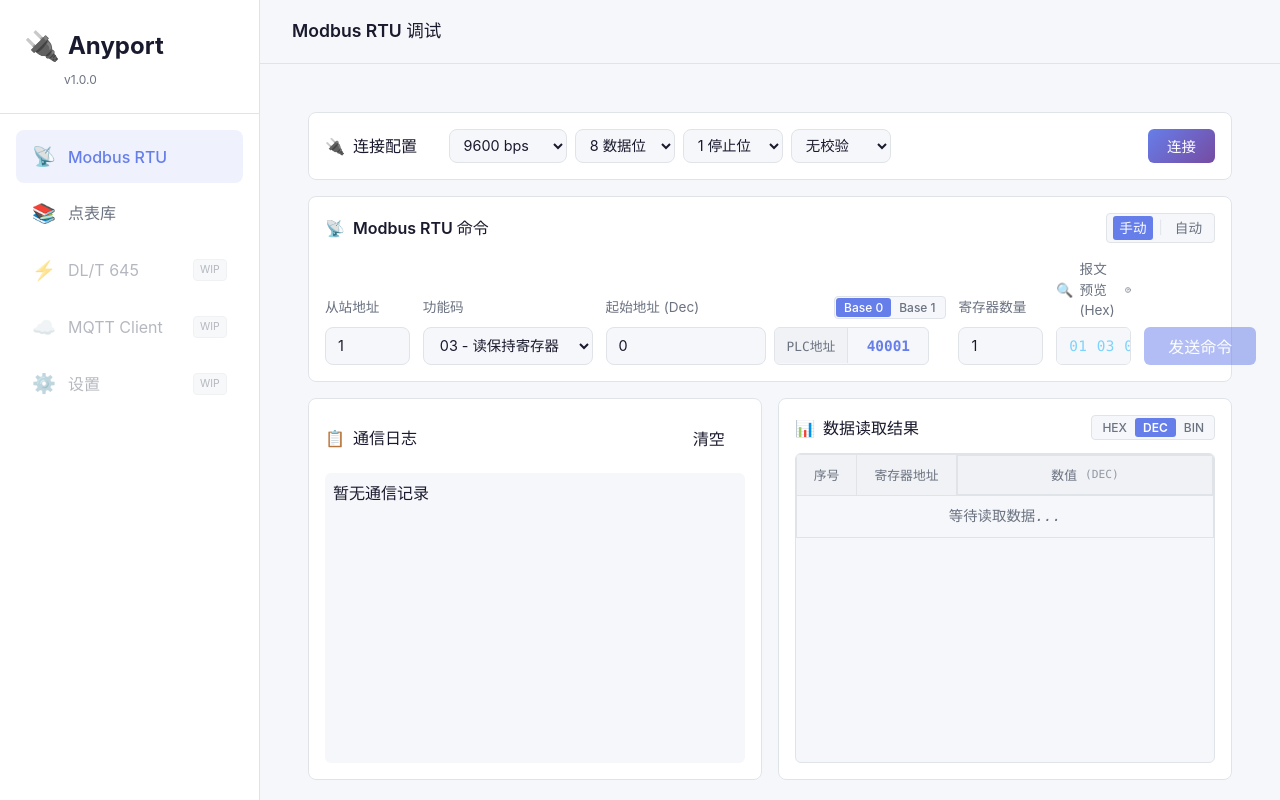
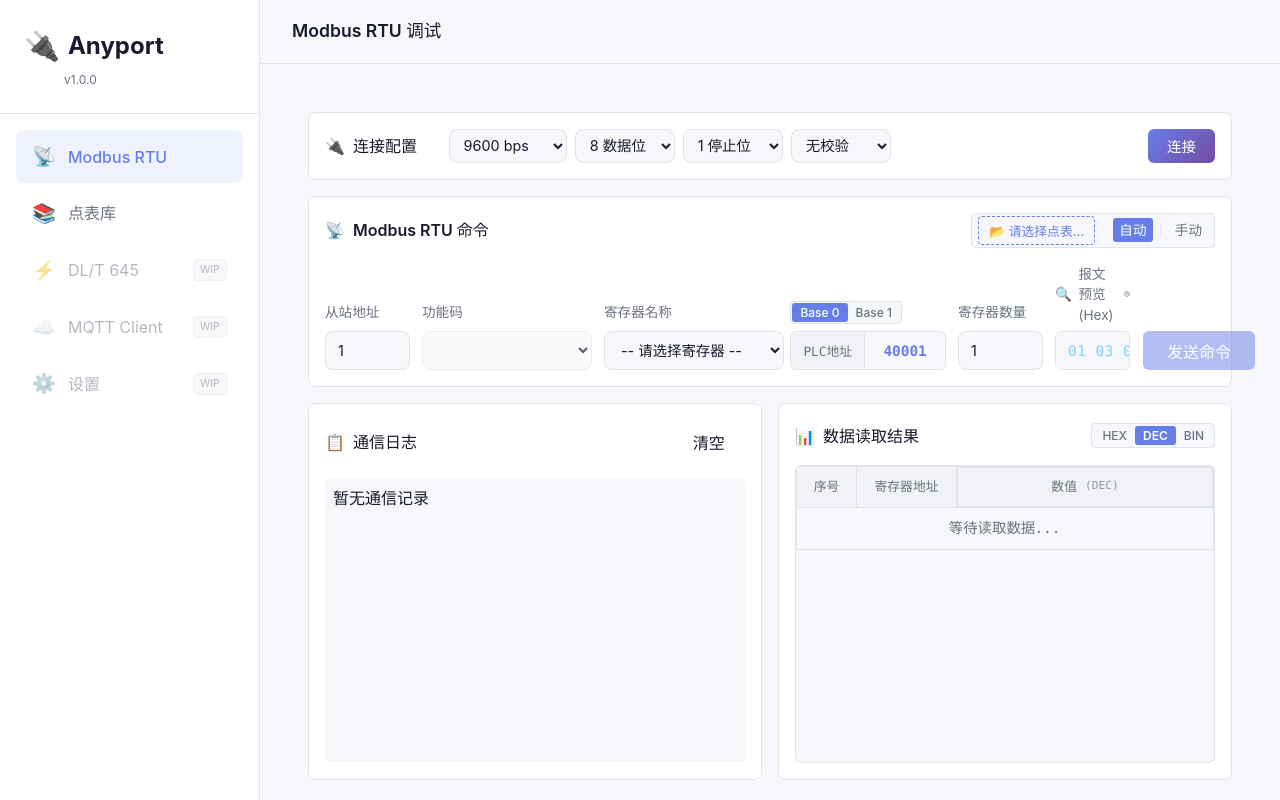
Before and after one commit to hsieh19/anyport, a Vue app in the folder packages/frontend/: page / in a window 1280 px wide. Built offline with nearby package versions, Linux system fonts and the light colour scheme.

Commit message:
style: optimize ModbusPanel layout and default to auto mode

```diff
--- a/packages/frontend/src/components/ModbusPanel.vue
+++ b/packages/frontend/src/components/ModbusPanel.vue
@@ -214,7 +214,7 @@ function parseAutoValue(regObj: any, allValues: any[], offset: number, defaultEn
 
 // 运行模式
 type RunMode = 'manual' | 'auto';
-const runMode = ref<RunMode>('manual');
+const runMode = ref<RunMode>('auto');
 
 // 自动模式状态
 const selectedProfileId = ref<string | null>(null);
@@ -967,15 +967,15 @@ const latestReadResults = computed(() => {
 
               <span
                 class="mode-opt"
+                :class="{ active: runMode === 'auto' }"
+                @click="runMode = 'auto'"
+              >自动</span>
+              <span class="sep">|</span>
+              <span
+                class="mode-opt"
                 :class="{ active: runMode === 'manual' }"
                 @click="runMode = 'manual'"
               >手动</span>
-              <span class="sep">|</span>
-              <span
-                class="mode-opt"
-                :class="{ active: runMode === 'auto' }"
-                @click="runMode = 'auto'"
-              >自动</span>
             </div>
           </h2>
         </div>
@@ -1477,6 +1477,7 @@ const latestReadResults = computed(() => {
   gap: 1rem;
   flex: 1;
   min-height: 0;
+  align-items: stretch; /* 确保子项等高 */
 }
 
 /* 横向命令表单 */
@@ -1487,7 +1488,7 @@ const latestReadResults = computed(() => {
 .form-row {
   display: flex;
   align-items: flex-end;
-  gap: 0.8rem;
+  gap: 0.75rem; /* 紧凑间距 12px */
   flex-wrap: nowrap; /* 禁止在宽屏下换行导致剧烈跳动 */
 }
 
@@ -1506,9 +1507,9 @@ const latestReadResults = computed(() => {
   width: 170px;
 }
 
-/* 第三列：名称/地址区，固定宽度防止推挤 */
+/* 第三列：名称/地址区，自适应宽度消除外边距 */
 .form-group:nth-child(3) {
-  width: 340px;
+  width: auto;
   flex-shrink: 0;
 }
 
@@ -1527,14 +1528,24 @@ const latestReadResults = computed(() => {
 
 .input-combined {
   display: flex;
-  gap: 0.5rem;
+  gap: 0.4rem; /* 内部超紧凑间距 */
 }
 
 .label-with-switch {
   display: flex;
-  justify-content: space-between;
-  align-items: center;
-  gap: 1rem;
+  align-items: center;
+  gap: 0.4rem; /* 对应下方的 input-combined 间距 */
+}
+
+.label-with-switch label {
+  width: 180px; /* 从 140px 增加到 180px，确保“请选择寄存器”显示完整 */
+  flex-shrink: 0;
+}
+
+.address-meta-col {
+  display: flex;
+  flex-direction: column;
+  gap: 0.4rem;
 }
 
 .base-switch {
@@ -1567,7 +1578,7 @@ const latestReadResults = computed(() => {
 }
 
 .dec-input-large {
-  width: 160px; /* 寄存器名称下拉框/地址框 统一宽度 */
+  width: 180px; /* 同步扩宽选择框 */
 }
 
 .plc-address-display {
@@ -1798,6 +1809,7 @@ const latestReadResults = computed(() => {
   align-items: center;
   margin-bottom: 0.8rem;
   flex-shrink: 0;
+  min-height: 32px; /* 统一标题行最小高度，解决对齐问题 */
 }
 
 .log-container {
```
